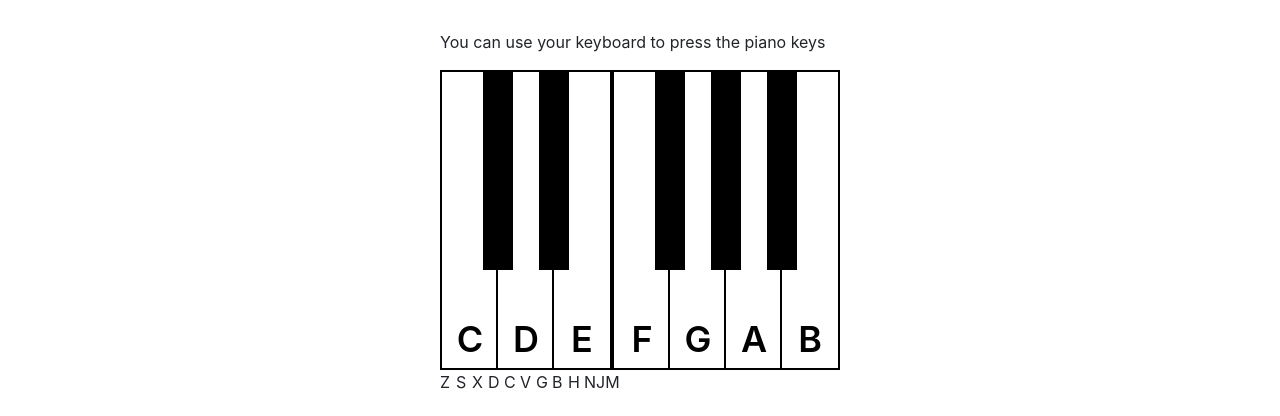
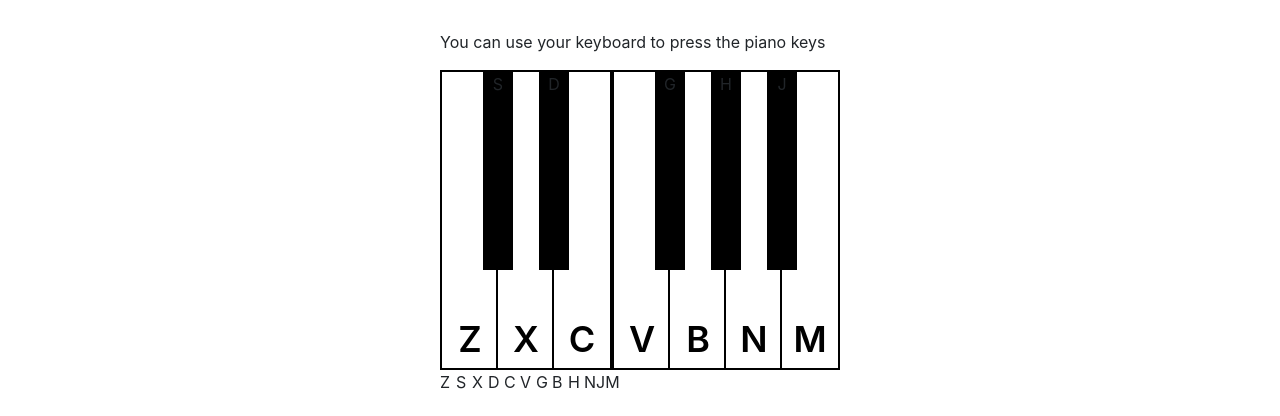
Before and after one commit to kusholhuq/piano-front-end, a React (Create React App) app: page / in a window 1280 px wide. Both pictures are taken after a click on the element "Piano". Shown: the part 154-570 px from the top of the page. Built offline with nearby package versions, Linux system fonts and the light colour scheme.

Commit message:
no button variable

```diff
--- a/src/components/Key.js
+++ b/src/components/Key.js
@@ -14,9 +14,8 @@ class Key extends React.Component {
 
   render() {
 
-    const button = (
-      <span>{NOTE_TO_KEY[this.props.note]}</span>
-    )
+    const keyboardKey = NOTE_TO_KEY[this.props.note].toUpperCase();
+
 
     let keyClassName = "key";
 
@@ -32,13 +31,15 @@ class Key extends React.Component {
     let key;
     if (noteIsFlat) {
       key = (
-        <div className={keyClassName}></div>
+        <div className={keyClassName}>
+          <div className="button-flat">{keyboardKey}</div>
+        </div>
       )
     } else {
       key = (
         <div className={keyClassName}>
           <div className="key-text">
-            {this.props.note.toUpperCase()}
+            <div className="button">{keyboardKey}</div>
           </div>
         </div>
       )
```
